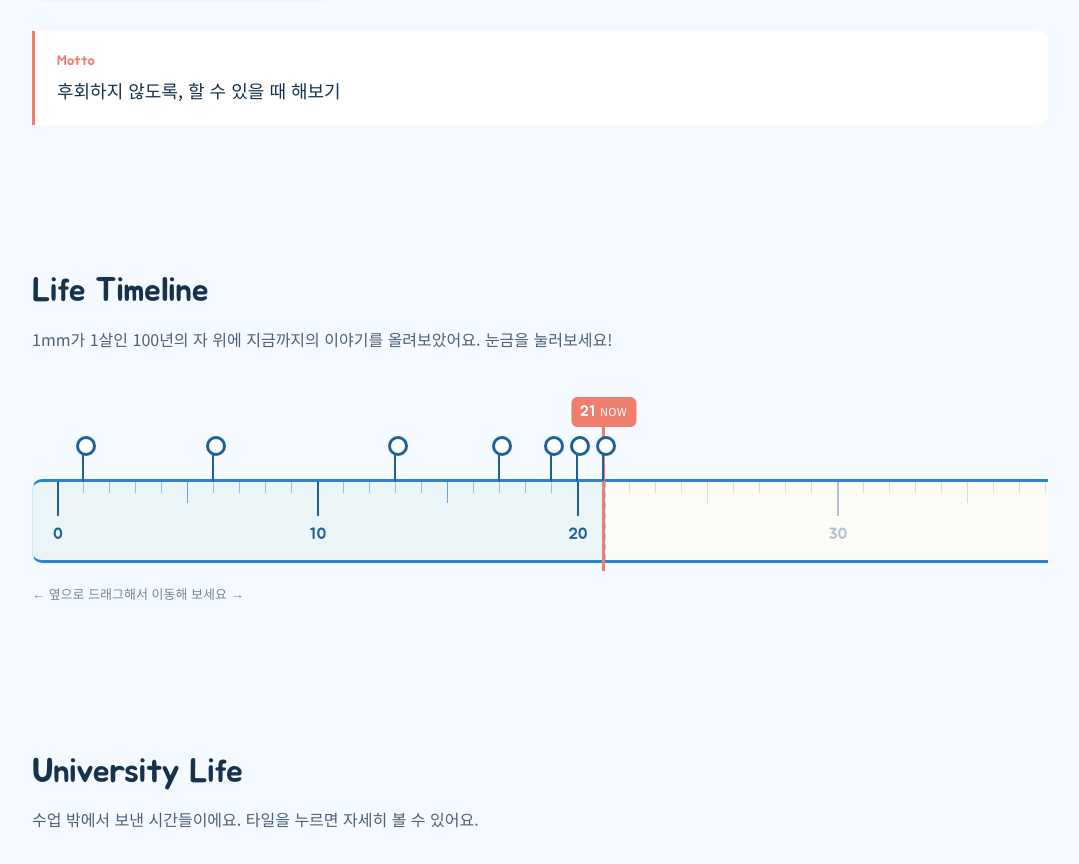
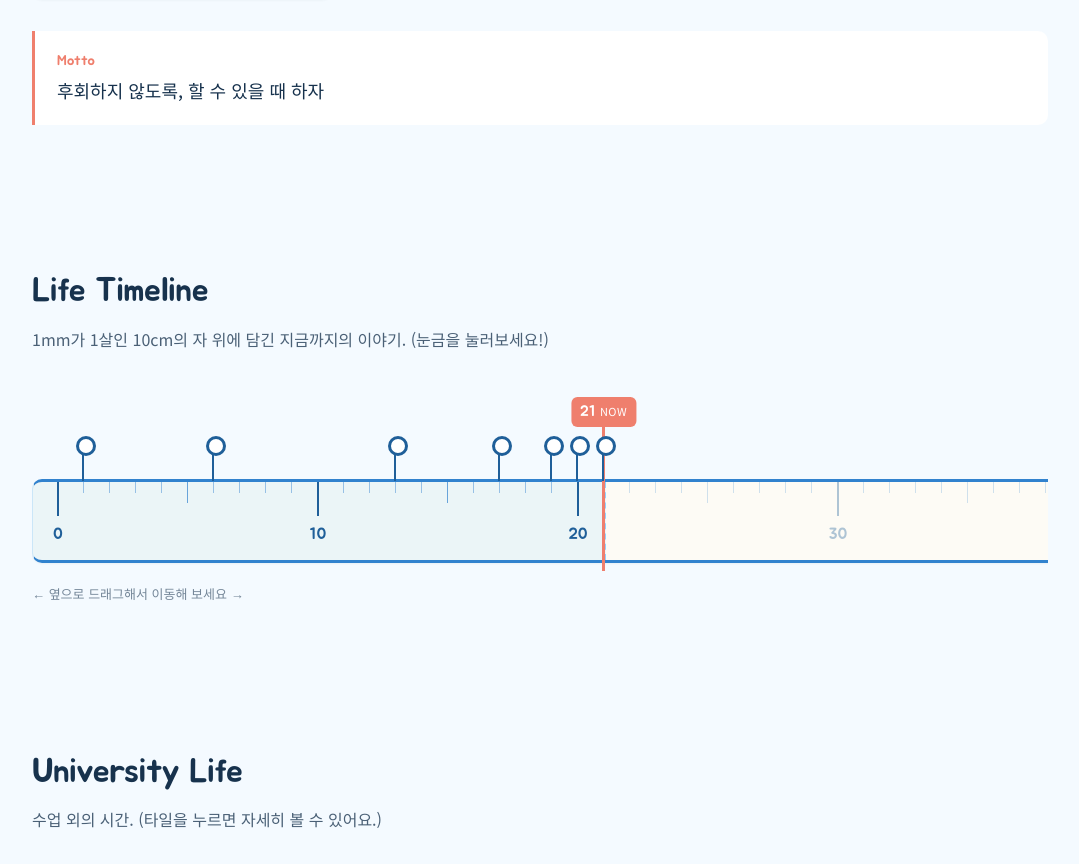
Before and after one commit to MiriKim79/personal-homepage, a Flask app: page / in a window 1280 px wide. Shown: the part 1693-2557 px from the top of the page, without its empty margins (100-1179 px from the left). Run offline with Flask 3, Linux system fonts and the light colour scheme.

Commit message:
홈페이지 수정

```diff
--- a/app.py
+++ b/app.py
@@ -15,7 +15,7 @@ app = Flask(__name__)
 intro = {
     "name": "미리의 성장기",
     "lines": [
-        "안녕하세요! 저는 미리예요.",
+        "안녕하세요! 저는 김미리예요.",
         "지금의 제가 되기까지",
         "몇 mm의 이야기가 쌓였을까요?"
     ],
@@ -29,15 +29,15 @@ intro = {
 # ---------------------------------------------------------
 about = {
     "paragraphs": [
-        " 길을 걷다가 어제와 달라진 간판, 식물의 모양. 주변을 둘러보는 것을 좋아해요. "
-        "그냥 지나치기보다 왜 저럴까 한 번 더 생각하는 편이에요.",
+        " 길을 걷다가 보이는 건물. 식물의 생김새. 주변을 둘러보는 것을 좋아해요. "
+        "그냥 지나치기보다 /'저건 왜 저럴까/' 한 번 더 생각하는 편이에요.",
         " 사람들의 행동이나 말투에서 각자의 특징을 파악해 보는 걸 좋아해요. "
-        "사람들과 장난치며 이야기하는 것에서 즐거움을 얻어요.",
+        "사람들과 장난치며 이야기하며 즐거움을 찾아요.",
         " 새로운 경험을 하는 것에 거부감이 없는 편이에요. "
         "언젠가 어떻게든 도움이 된다고 생각해요. "
         "그리고 이왕 시작한 일은 끝까지 최선을 다 하려고 노력해요."
     ],
-    "motto": "후회하지 않도록, 할 수 있을 때 해보기",
+    "motto": "후회하지 않도록, 할 수 있을 때 하자",
     # [사진 추가 필요: 본인 사진 또는 활동 사진 2장]
     "photos": [
         {"src": "/images/intro/cat.jpg", "alt": "일상 사진", "caption": "경기대 마스코트 야옹이들"},
@@ -53,7 +53,7 @@ life_events = [
         "age": 1,
         "year": "2006",
         "title": "세상 밖으로",
-        "description": "나의 이야기가 시작된 순간.",
+        "description": "나의 이야기가 시작된 순간",
         "photos": [{"src" : "images/timeline/age1_1.jpg", "alt": "", "caption": ""},
                    {"src" : "images/timeline/age1_2.jpg", "alt": "", "caption": ""}
                    ]  # [사진 추가 필요] {"src": "images/timeline/xxx.jpg", "alt": "", "caption": ""}
@@ -71,7 +71,7 @@ life_events = [
         "age": 13,
         "year": "2018",
         "title": "졸업 여행",
-        "description": "친구들과 함께한 코타키나발루 졸업 여행. 잊지 못 할 추억이에요:)",
+        "description": "친구들과 함께한 코타키나발루 졸업 여행. 잊지 못 할 추억이에요 :)",
         "photos": [{"src" : "images/timeline/age13_1.jpg", "alt": "", "caption": ""},
                    {"src" : "images/timeline/age13_2.jpg", "alt": "", "caption": ""}
                    ]
@@ -80,7 +80,7 @@ life_events = [
         "age": 17,
         "year": "2023",
         "title": "사람과 성장",
-        "description": "방송부와 전교 부회장 활동을 병행하는 동시에, 친구들을 따라다니며 공부도 열심히 했어요. 처음으로 친구와 갈등과 화해도 겪으며 성격이 T로 변하는 계기가 되기도 했지만..",
+        "description": "방송부와 전교 부회장 활동을 병행하는 동시에, 우등생 친구들을 따라다니며 공부도 열심히 했어요. 처음으로 친구와 갈등과 화해를 겪으며 성격이 T로 변하는 계기가 되기도 했지만..",
         "photos": [{"src" : "images/timeline/age17_1.jpg", "alt": "", "caption": ""},
                    {"src" : "images/timeline/age17_2.jpg", "alt": "", "caption": ""}
                    ]
@@ -105,7 +105,7 @@ life_events = [
         "age": 21,
         "year": "2026",
         "title": "현재",
-        "description": "전공 공부와 함께 다양한 프로젝트, 해커톤, 대외활동 등에 도전하고 있어요.",
+        "description": "전공 공부와 함께 다양한 프로젝트와 대외활동 등에 도전하고 있어요.",
         "photos": [{"src" : "images/timeline/age21_1.webp", "alt": "", "caption": ""},
                    {"src" : "images/timeline/age21_2.jpg", "alt": "", "caption": ""}]
     }
@@ -124,7 +124,7 @@ university = [
         "period": "2026.02 ~ ",
         "cover": "images/university/u1.jpg",  # [사진 추가 필요: 학생회 대표 사진]
         "cover_alt": "학생회 활동 사진",
-        "memory": "기획차장으로서 여러 행사를 주최하고, 다양한 사람을 만나볼 수 있어요",
+        "memory": "기획차장으로서 여러 행사에 참여하며 다양한 사람을 만나볼 수 있어요",
         "photos": [{"src" : "images/university/u1_1.jpg", "alt" : "", "caption" : ""},
                    {"src" : "images/university/u1_2.jpg", "alt" : "", "caption" : ""},
                    {"src" : "images/university/u1_3.jpg", "alt" : "", "caption" : ""}]  # 3~5장 권장
@@ -136,7 +136,7 @@ university = [
         "period": "2025.09 ~ ",
         "cover": "images/university/u2.jpg",
         "cover_alt": "봉사단 활동 사진",
-        "memory": "창의적인 아이들과 교감하며 힐링이 돼요",
+        "memory": "창의적인 아이들과 교감하며 힐링해요",
         "photos": [{"src" : "images/university/u2_1.jpg", "alt" : "", "caption" : ""},
                    {"src" : "images/university/u2_2.jpg", "alt" : "", "caption" : ""},
                    {"src" : "images/university/u2_3.jpg", "alt" : "", "caption" : ""}]
@@ -160,7 +160,7 @@ university = [
         "period": "2026.06 ~ ",
         "cover": "images/university/u4.webp",
         "cover_alt": "해커톤 참가 사진",
-        "memory": "인하 넷제로 해커톤, AI 창업 캠프, 크래프톤 등에 참가하며 AI를 활용한 개발 실력을 기르고 있어요.",
+        "memory": "인하 넷제로 해커톤, AI 창업 캠프, 크래프톤 등에 참가하며 AI를 활용한 개발 실력을 기르고 있어요",
         "photos": [{"src" : "images/university/u4_1.jpg", "alt" : "", "caption" : ""},
                    {"src" : "images/university/u4_2.jpg", "alt" : "", "caption" : ""},
                    {"src" : "images/university/u4_3.jpg", "alt" : "", "caption" : ""}]
@@ -172,7 +172,7 @@ university = [
         "period": "~ always ~",
         "cover": "images/university/u5.jpg",
         "cover_alt": "활동 사진",
-        "memory": "거북이 스터디, 튜터링, CTL 공모전 그리고 SW 대학의 여러 프로그램 등에 참여했어요.",
+        "memory": "거북이 스터디, 튜터링, CTL 공모전 그리고 SW 대학의 여러 프로그램 등에 참여했어요",
         "photos": [{"src" : "images/university/u5_1.png", "alt" : "", "caption" : ""},
                    {"src" : "images/university/u5_2.jpg", "alt" : "", "caption" : ""},
                    {"src" : "images/university/u5_3.jpg", "alt" : "", "caption" : ""}]
@@ -184,7 +184,7 @@ university = [
         "period": "2025.03 ~ ",
         "cover": "images/university/u6.jpg",
         "cover_alt": "동아리 활동 사진",
-        "memory": "산악회, 사진, 배드민턴 등 평소 관심 있던 동아리 뿐만 아니라 과 동아리에도 참여했어요.",
+        "memory": "산악회, 사진, 배드민턴 등 평소 관심 있던 동아리 뿐만 아니라 과 동아리에도 참여했어요",
         "photos": [{"src" : "images/university/u6_1.webp", "alt" : "", "caption" : ""},
                    {"src" : "images/university/u6_2.webp", "alt" : "", "caption" : ""},
                    {"src" : "images/university/u6_3.jpg", "alt" : "", "caption" : ""}]
@@ -208,9 +208,9 @@ projects = [
             "cover_alt": "식단 추천 서비스 화면",
             "role": "기획 · AI",
             "detail": [
-                "이용자의 BMI, 기초대사량과 같은 기본 정보와 선호/기피 식품, 식단 목적 등의 정보에 기반하여 개인 맞춤형 식사를 제공해주는 시스템이에요.",
-                "식약처, USDA 등의 CSV를 활용하여 시중에 판매하는 식품을 추천해주기도 해요.",
-                "해당 어플리케이션에 사용자의 로그가 쌓이면 그에 기반한 식단 로그를 생성할 수도 있어요."
+                "이용자의 BMI, 기초대사량과 같은 기본 정보와 선호/기피 식품, 식단 목적 등의 정보에 기반하여 개인 맞춤형 식사를 제공해주는 시스템이에요",
+                "식약처, USDA 등의 CSV를 활용하여 시중에 판매하는 식품을 추천해주기도 해요",
+                "해당 어플리케이션에 사용자의 로그가 쌓이면 그에 기반한 식단 로그를 생성할 수도 있어요"
             ],
             "skills": ["Python", "Pandas", "React"],
             "award": "우수 사업계획서상",
@@ -231,8 +231,8 @@ projects = [
             "role": "기획 · 디자인 · Full Stack",
             "detail": [
                 "등하교 시간대에 매일같이 올라오는 커뮤니티의 택시팟 모집 글을 읽으며, 출발지와 도착지가 유사함에도 불구하고 택시 동승자를 찾는 과정이 번거롭다는 생각에서 시작했어요",
-                "경기대 학생들을 대상으로 출발지가 유사한 학생들끼리 경기대 혹은 유사한 목적지로 이동할 수 있도록 구현했어요.",
-                "자유로운 모집과 택시 관련 소통이 가능하도록 페이지를 구현했어요."
+                "경기대 학생들을 대상으로 출발지가 유사한 학생들끼리 경기대 혹은 유사한 목적지로 이동할 수 있도록 구현했어요",
+                "자유로운 모집과 택시 관련 소통이 가능하도록 페이지를 구현했어요"
             ],
             "skills": ["HTML", "CSS", "JavaScript"],
             "award": "우수 발표 논문상",
@@ -252,9 +252,9 @@ projects = [
         "cover_alt": "Groovo 서비스 화면",
         "role": "Backend",
         "detail": [
-            "사용자 인증·인가 기능을 구현했어요.",
-            "프론트엔드에서 만든 댄스 학습 화면과 연결할 API를 만들었어요.",
-            "프론트엔드와 백엔드, AI 사이의 요청·응답 데이터 구조를 바탕으로 댄스 학습 화면을 구성하는 작업을 진행하고 있어요."
+            "사용자 인증·인가 기능을 구현했어요",
+            "프론트엔드에서 만든 댄스 학습 화면과 연결할 API를 만들었어요",
+            "프론트엔드와 백엔드, AI 사이의 요청·응답 데이터 구조를 바탕으로 댄스 학습 화면을 구성하는 작업을 진행하고 있어요"
         ],
         "skills": ["Spring Boot", "Java", "REST API"],
         "award": "우수 사업계획서상",
@@ -274,8 +274,8 @@ projects = [
         "cover_alt": "해외배송 서류 자동화 화면",
         "role": "기획 · 디자인",
         "detail": [
-            "소재마다 통관 번호가 다른 의류의 특징에 기반하여 해외 배송 시 통관번호 확인과 복잡한 서류 작성을 자동으로 할 수 있도록 구현했어요.",
-            "기존에 존재하던 화장품 수출 서류 자동 작성 서비스를 벤치마킹 했어요."
+            "소재마다 통관 번호가 다른 의류의 특징에 기반하여 해외 배송 시 통관번호 확인과 복잡한 서류 작성을 자동으로 할 수 있도록 구현했어요",
+            "기존에 존재하던 화장품 수출 서류 자동 작성 서비스를 벤치마킹 했어요"
         ],
         "skills": ["ChatGPT", "Gemini", "Prompt Engineering"],
         "award": "우수상",
@@ -297,9 +297,9 @@ projects = [
         "cover_alt": "넷제로 프로젝트 화면",
         "role": "Frontend",
         "detail": [
-            "중소형 F&B 매장에서 발생하는 유통 및 폐기 단계의 탄소 배출을 줄이기 위해 발주량을 제안하는 서비스를 기획하고 구현했어요.",
-            "판매 데이터, 날씨, 요일, 행사 정보 등을 활용한 수요예측 결과와 추천 발주량을 직관적으로 확인할 수 있는 대시보드를 구현했어요.",
-            "백엔드 API와 AI 챗봇을 연동하여 재고 현황, 발주 추천, 리포트, 자연어 질의 기능을 하나의 서비스에서 사용할 수 있도록 구현했어요."
+            "중소형 F&B 매장에서 발생하는 유통 및 폐기 단계의 탄소 배출을 줄이기 위해 발주량을 제안하는 서비스를 기획하고 구현했어요",
+            "판매 데이터, 날씨, 요일, 행사 정보 등을 활용한 수요예측 결과와 추천 발주량을 직관적으로 확인할 수 있는 대시보드를 구현했어요",
+            "백엔드 API와 AI 챗봇을 연동하여 재고 현황, 발주 추천, 리포트, 자연어 질의 기능을 하나의 서비스에서 사용할 수 있도록 구현했어요"
         ],
         "skills": ["Vite", "React Router", "Javascript", "CSS3"],
         "award": "장려상",
@@ -321,8 +321,8 @@ projects = [
         "cover_alt": "개인 홈페이지 화면",
         "role": "기획 · 디자인 · Full Stack",
         "detail": [
-            "별명이 밀리리터(mm)였던 점을 이용하여 일생 타임라인을 자 모양으로 정리해봤어요.",
-            "Flask 라우팅과 템플릿 연결, 모바일 대응, AWS EC2 배포 등의 기능을 바탕으로 진행했어요.",
+            "별명이 밀리미터(mm)였던 점을 이용하여 일생 타임라인을 자 모양으로 정리해봤어요",
+            "Flask 라우팅과 템플릿 연결, 모바일 대응, AWS EC2 배포 등의 기능을 바탕으로 진행했어요",
             "개인 프로젝트와 팀 프로젝트를 다양하게 경험할 수 있어요."
         ],
         "skills": ["Flask", "HTML", "CSS", "JavaScript", "AWS EC2"],
@@ -394,15 +394,15 @@ interests = [
 future = [
     {
         "label": "관심 분야 탐색",
-        "text": "여러 분야를 접해보면서 어디에 마음이 끌리는지 찾아보려고 해요."
+        "text": "여러 분야를 접해보면서 어디에 마음이 끌리는지 찾아보려고 해요"
     },
     {
         "label": "기록하는 습관",
-        "text": "프로젝트를 하면서 겪은 과정과 배운 점을 그때그때 남기는 습관을 만들려고 노력 중이에요."
+        "text": "프로젝트를 하면서 겪은 과정과 배운 점을 그때그때 남기는 습관을 만들려고 노력 중이에요"
     },
     {
         "label": "해외 진출",
-        "text": "국내에서의 대외활동 뿐만 아니라 학교에서 지원해주는 해외 연수 활동을 해보고 싶어요."
+        "text": "국내에서의 대외활동 뿐만 아니라 학교에서 지원해주는 해외 연수 활동을 해보고 싶어요"
     }
 ]
 
--- a/templates/index.html
+++ b/templates/index.html
@@ -81,7 +81,7 @@
         <!-- ---------- 3. Life Timeline ---------- -->
         <section id="timeline">
             <h2>Life Timeline</h2>
-            <p class="section-guide">1mm가 1살인 100년의 자 위에 지금까지의 이야기를 올려보았어요. 눈금을 눌러보세요!</p>
+            <p class="section-guide">1mm가 1살인 10cm의 자 위에 담긴 지금까지의 이야기. (눈금을 눌러보세요!)</p>
 
             <!-- PC: 가로 자 -->
             <div class="ruler-area">
@@ -96,7 +96,7 @@
         <!-- ---------- 4. University Life ---------- -->
         <section id="university">
             <h2>University Life</h2>
-            <p class="section-guide">수업 밖에서 보낸 시간들이에요. 타일을 누르면 자세히 볼 수 있어요.</p>
+            <p class="section-guide">수업 외의 시간. (타일을 누르면 자세히 볼 수 있어요.)</p>
 
             <div class="tile-grid">
                 {% for item in university %}
@@ -120,7 +120,7 @@
         <!-- ---------- 5. Projects ---------- -->
         <section id="projects">
             <h2>Projects</h2>
-            <p class="section-guide">직접 만들어 본 것들이에요. 카드를 누르면 자세히 볼 수 있어요.</p>
+            <p class="section-guide">개발 결과물 모음집. (카드를 누르면 자세히 볼 수 있어요.)</p>
 
             <div class="project-grid">
                 {% for project in projects %}
@@ -163,7 +163,7 @@
         <!-- ---------- 6. Skills ---------- -->
         <section id="skills">
             <h2>Skills</h2>
-            <p class="section-guide">해본 만큼만 적었어요.</p>
+            <p class="section-guide"></p>
 
             <div class="skill-columns">
                 {% for group in skills %}
@@ -185,7 +185,7 @@
         <!-- ---------- 7. Interests ---------- -->
         <section id="interests">
             <h2>Interests</h2>
-            <p class="section-guide">개발 밖에서의 시간들이에요.</p>
+            <p class="section-guide">전공 밖의 일상</p>
 
             <div class="collage">
                 {% for photo in interests %}
@@ -208,7 +208,7 @@
         <!-- ---------- 8. Future ---------- -->
         <section id="future">
             <h2>Future</h2>
-            <p class="section-guide">아직 비어 있는 눈금에 넣고 싶은 것들이에요.</p>
+            <p class="section-guide">아직 비어 있는 눈금에 넣고 싶은 이야기</p>
 
             <ol class="future-list">
                 {% for item in future %}
@@ -223,7 +223,7 @@
         <!-- ---------- 9. Contact ---------- -->
         <section id="contact">
             <h2>Contact</h2>
-            <p class="section-guide">편하게 연락 주세요.</p>
+            <p class="section-guide">컨택 미!</p>
 
             <div class="contact-list">
                 {% for contact in contacts %}
```
